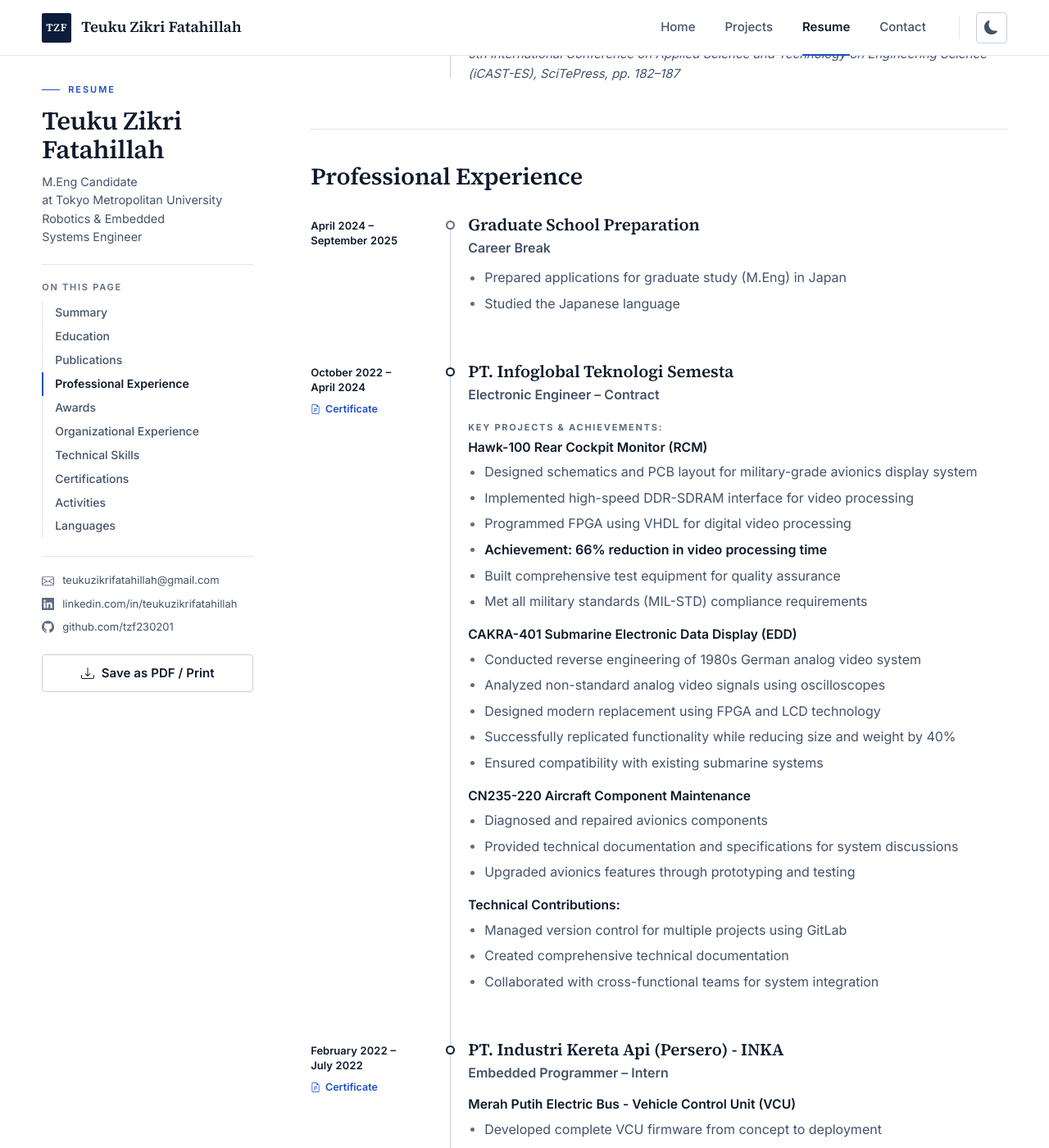
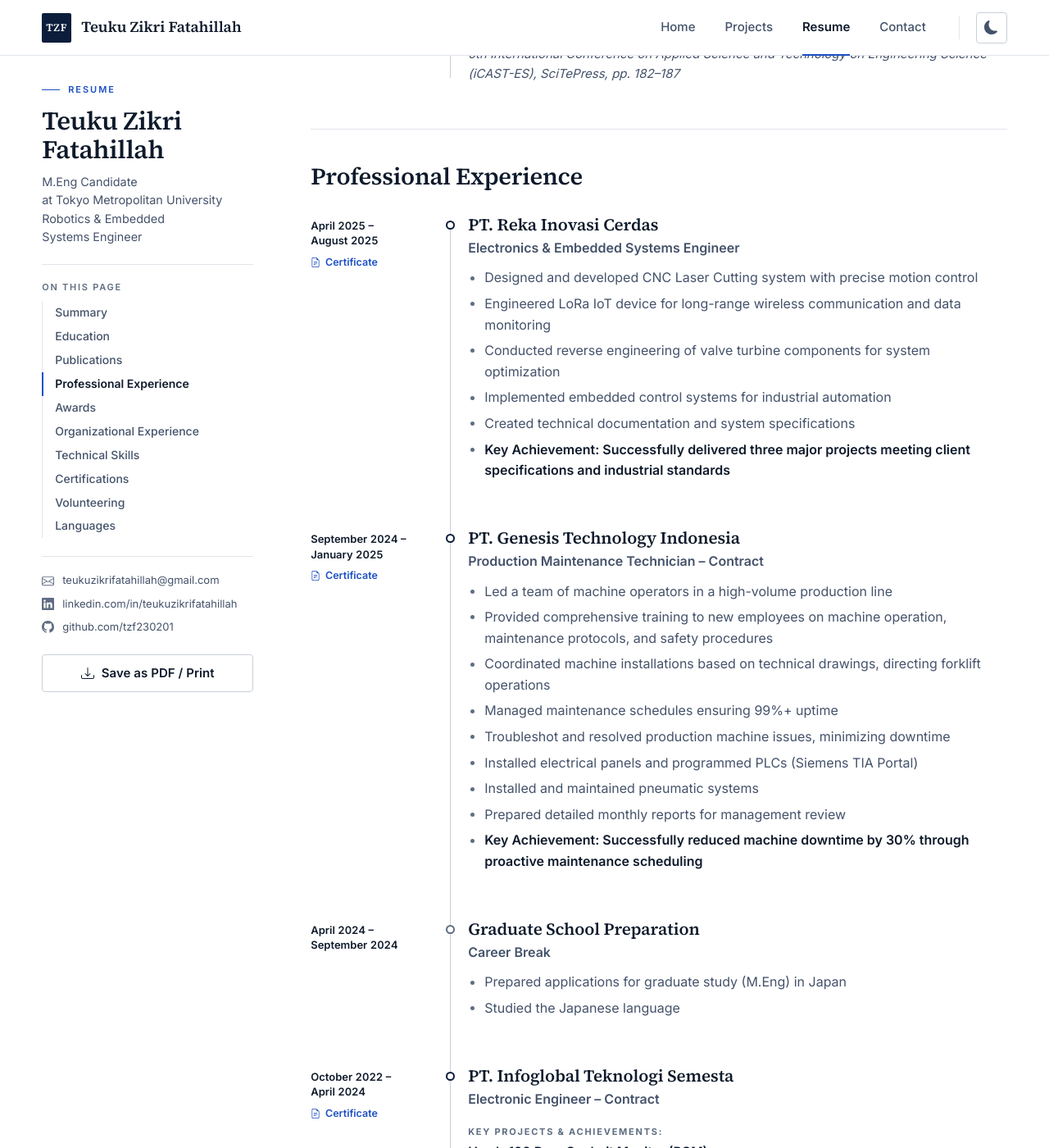
Before and after one commit to tzf230201/tzf230201.github.io, a Jekyll site: the page built from resume.md, in a window 1280 px wide and 1400 px high, scrolled down 1858 px. Shown: the whole window at 82% size. Built offline with Jekyll 4.4.1, drawn with Linux system fonts in a browser that asks for light colours; some of the changed text lies outside the part shown.

Commit message:
Update resume.md

```diff
--- a/resume.md
+++ b/resume.md
@@ -88,7 +88,7 @@ Industrial Robotics Laboratory
 
 <div class="cv-timeline" markdown="1">
 
-<!-- <div class="cv-entry" markdown="1">
+<div class="cv-entry" markdown="1">
 
 ### PT. Reka Inovasi Cerdas
 **Electronics & Embedded Systems Engineer**
@@ -125,7 +125,7 @@ Industrial Robotics Laboratory
 - Prepared detailed monthly reports for management review
 - **Key Achievement: Successfully reduced machine downtime by 30% through proactive maintenance scheduling**
 
-</div> -->
+</div>
 
 <div class="cv-entry cv-entry--break" markdown="1">
 
@@ -133,7 +133,7 @@ Industrial Robotics Laboratory
 **Career Break**
 {: .cv-role}
 
-*April 2024 – September 2025*
+*April 2024 – September 2024*
 {: .cv-date}
 
 - Prepared applications for graduate study (M.Eng) in Japan
@@ -448,11 +448,10 @@ Industrial Robotics Laboratory
 
 <section class="cv-section cv-section--list" markdown="1">
 
-## Activities
+## Volunteering
 
 - <span class="cv-item">**Robotics Workshop Speaker / Instructor**</span> [Certificate](https://drive.google.com/file/d/1oa4RlBlyCuv_HFF2FLR6KOpuIlpDxIRj/view?usp=sharing){: .doc-link}
 - <span class="cv-item">**Committee Member · Java Robot Contest X** (2018–2019)</span> [Certificate](https://drive.google.com/file/d/1z2y2tYTTZwQREU7dWf3LJCxSkeJ87j4Q/view?usp=sharing){: .doc-link}
-- <span class="cv-item">Multiple national robotics competition participations</span>
 
 </section>
 
```
